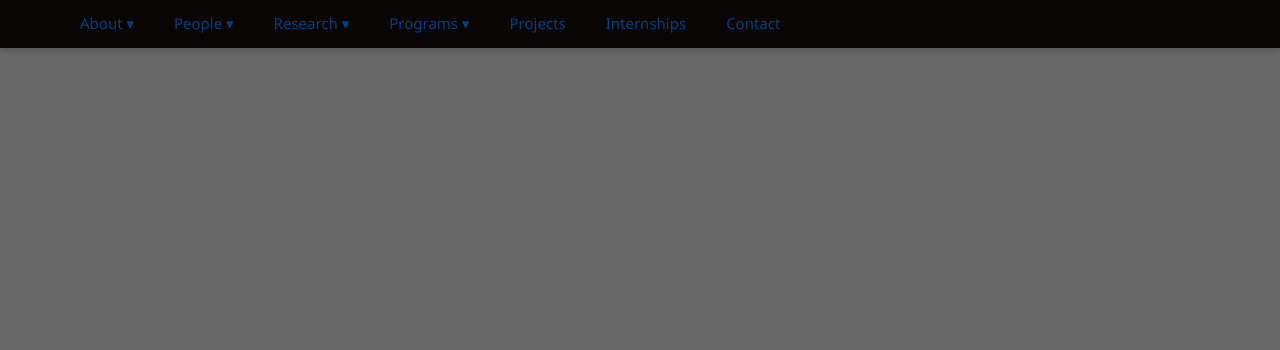
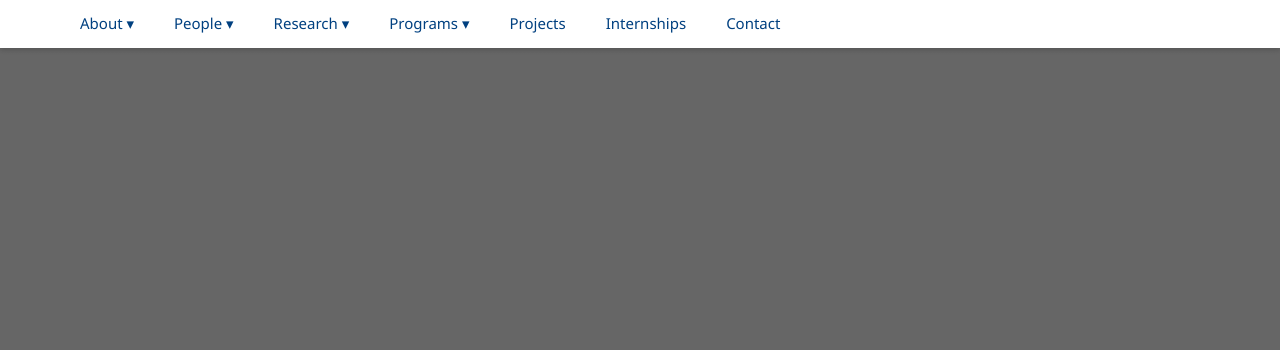
Before and after one commit to saira-88/CSE-DEPARTMENT, a website: page CSE_DEP/public/index.html in a window 1280 px wide. Shown: the part 81-431 px from the top of the page. Drawn offline with Linux system fonts and the light colour scheme.

Commit message:
Revert "Updated navbar background"
This reverts commit 34721e856429dd90ae4ba44fa9437367e29ec0a4.

```diff
--- a/CSE_DEP/public/css/style.css
+++ b/CSE_DEP/public/css/style.css
@@ -20,7 +20,7 @@ body {
 
 /* NAVBAR */
 .navbar {
-    background: rgb(10, 6, 6);
+    background: white;
     padding: 15px 100px;
     box-shadow: 0 2px 5px rgba(0,0,0,0.1);
     position: sticky;
```
